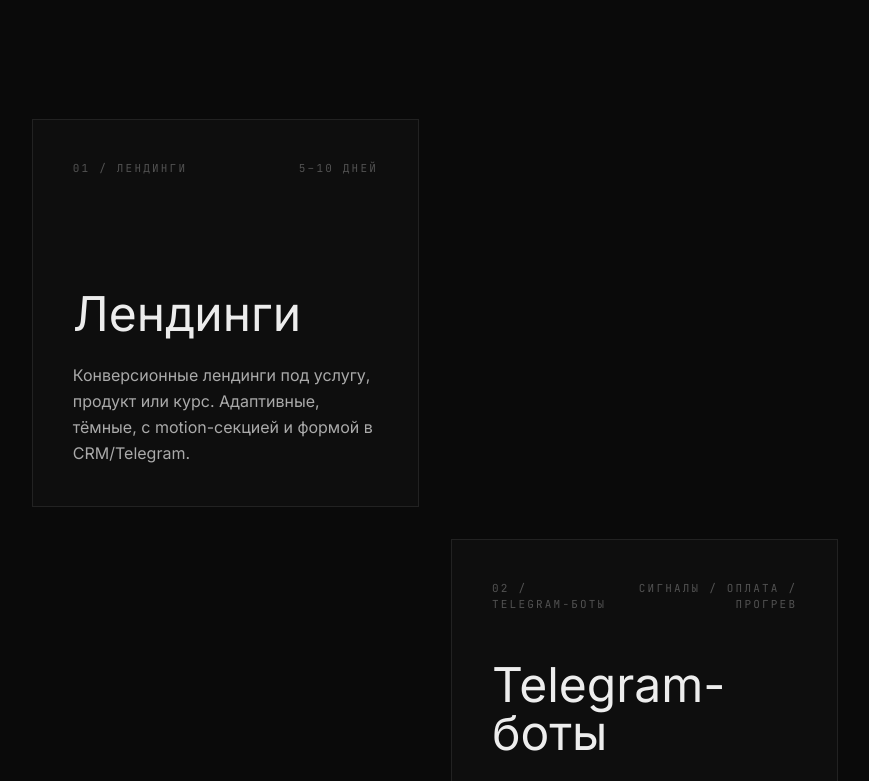
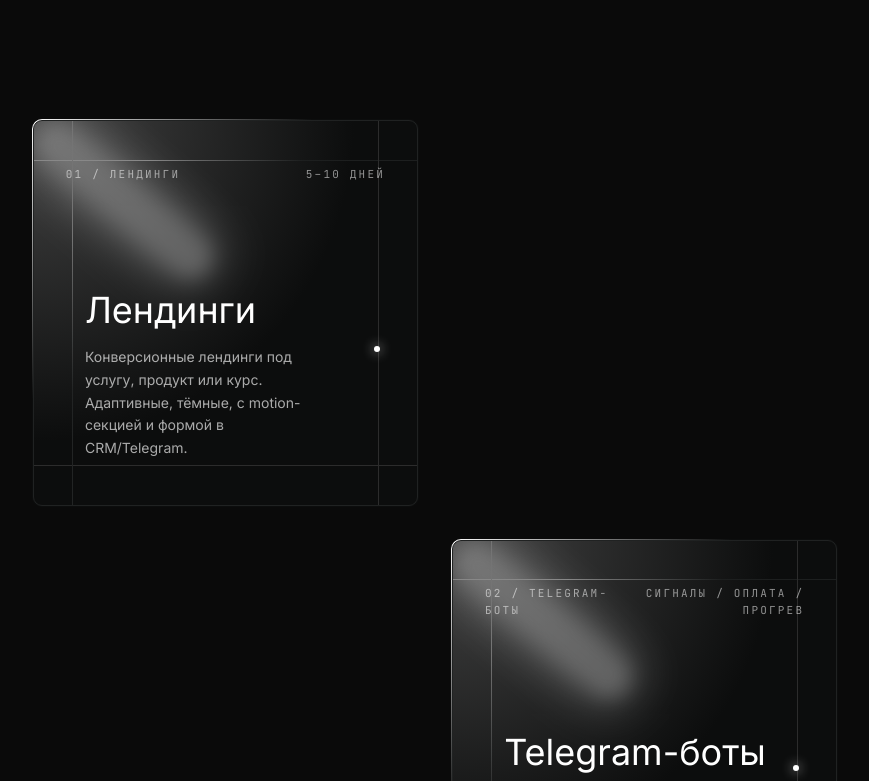
Before and after one commit to iamshouu/temat, a React (Vite) app: page / in a window 1280 px wide. Shown: the part 1319-2100 px from the top of the page, without its empty margins (237-1106 px from the left). Built offline with nearby package versions, Linux system fonts and the light colour scheme.

Commit message:
feat(services): swap 3d-card for ServiceCard — gradient border, animated traveling dot, light ray, decorative inset lines (Uiverse-inspired)

```diff
--- /dev/null
+++ b/src/components/ServiceCard.tsx
@@ -0,0 +1,100 @@
+import { motion } from 'motion/react'
+
+type Props = {
+  num: string
+  title: string
+  sub: string
+  body: string
+}
+
+export function ServiceCard({ num, title, sub, body }: Props) {
+  return (
+    <div
+      className="relative w-full aspect-square rounded-[10px] p-px overflow-hidden"
+      style={{
+        background: 'radial-gradient(circle 280px at 0% 0%, #FFFFFF, #0C0D0D)',
+      }}
+    >
+      {/* Точка, обегающая периметр карточки */}
+      <motion.span
+        aria-hidden
+        className="absolute z-30 rounded-full bg-white"
+        style={{
+          width: 6,
+          height: 6,
+          boxShadow: '0 0 12px rgba(255,255,255,0.9)',
+        }}
+        animate={{
+          top: ['10%', '10%', 'calc(100% - 30px)', 'calc(100% - 30px)', '10%'],
+          right: ['10%', 'calc(100% - 35px)', 'calc(100% - 35px)', '10%', '10%'],
+        }}
+        transition={{ duration: 8, repeat: Infinity, ease: 'linear' }}
+      />
+
+      {/* Внутренняя карточка */}
+      <div
+        className="relative h-full w-full overflow-hidden rounded-[9px] border border-[#202222] p-6 md:p-8 flex flex-col justify-between text-white"
+        style={{
+          background: 'radial-gradient(circle 320px at 0% 0%, #444444, #0C0D0D)',
+        }}
+      >
+        {/* Размытый ray-glow в верхне-левой части */}
+        <div
+          aria-hidden
+          className="pointer-events-none absolute"
+          style={{
+            width: 220,
+            height: 45,
+            borderRadius: 100,
+            backgroundColor: '#C7C7C7',
+            opacity: 0.4,
+            boxShadow: '0 0 50px #FFFFFF',
+            filter: 'blur(10px)',
+            transformOrigin: '10%',
+            top: 0,
+            left: 0,
+            transform: 'rotate(40deg)',
+          }}
+        />
+
+        {/* Декоративные линии — верх / низ / лево / право, на 10% от краёв */}
+        <div
+          aria-hidden
+          className="pointer-events-none absolute left-0 top-[10%] h-px w-full"
+          style={{ background: 'linear-gradient(90deg, #888888 30%, #1D1F1F 70%)' }}
+        />
+        <div
+          aria-hidden
+          className="pointer-events-none absolute left-0 bottom-[10%] h-px w-full bg-[#2C2C2C]"
+        />
+        <div
+          aria-hidden
+          className="pointer-events-none absolute left-[10%] top-0 h-full w-px"
+          style={{ background: 'linear-gradient(180deg, #747474 30%, #222424 70%)' }}
+        />
+        <div
+          aria-hidden
+          className="pointer-events-none absolute right-[10%] top-0 h-full w-px bg-[#2C2C2C]"
+        />
+
+        {/* Мета-строка */}
+        <div className="relative z-10 flex items-baseline justify-between gap-4 pt-[4%]">
+          <span className="font-mono text-[11px] uppercase tracking-[0.2em] text-white/55">
+            {num} / {title.toLowerCase()}
+          </span>
+          <span className="font-mono text-[11px] uppercase tracking-[0.2em] text-white/55 text-right">
+            {sub}
+          </span>
+        </div>
+
+        {/* Заголовок + описание */}
+        <div className="relative z-10 flex flex-col gap-4 pb-[4%] pl-[6%]">
+          <h3 className="font-display font-light text-3xl md:text-4xl leading-tight text-white">
+            {title}
+          </h3>
+          <p className="text-white/65 text-sm leading-relaxed max-w-[80%]">{body}</p>
+        </div>
+      </div>
+    </div>
+  )
+}
--- a/src/components/Services.tsx
+++ b/src/components/Services.tsx
@@ -1,7 +1,7 @@
 import { motion } from 'motion/react'
 import { SectionLabel } from './SectionLabel'
 import { TracingBeam } from './TracingBeam'
-import { CardBody, CardContainer, CardItem } from './ThreeDCard'
+import { ServiceCard } from './ServiceCard'
 
 const SERVICES = [
   {
@@ -62,42 +62,9 @@
             whileInView={{ opacity: 1 }}
             viewport={{ once: true, margin: '-80px' }}
             transition={{ duration: 0.6, delay: (i % 2) * 0.1 }}
-            className={`w-full ${positions[i]}`}
+            className={`w-full md:max-w-[420px] ${positions[i]}`}
           >
-            <CardContainer
-              containerClassName="w-full md:max-w-[420px]"
-              className="w-full"
-            >
-              <CardBody className="group relative aspect-square w-full border border-muted/30 bg-surface/40 p-8 md:p-10 transition-colors duration-300 hover:border-accent flex flex-col justify-between">
-                <CardItem
-                  translateZ={20}
-                  className="flex items-baseline justify-between gap-4 w-full"
-                >
-                  <span className="font-mono text-[11px] uppercase tracking-[0.2em] text-muted">
-                    {s.id} / {s.title.toLowerCase()}
-                  </span>
-                  <span className="font-mono text-[11px] uppercase tracking-[0.2em] text-muted text-right">
-                    {s.sub}
-                  </span>
-                </CardItem>
-                <div className="flex flex-col gap-6">
-                  <CardItem
-                    as="h3"
-                    translateZ={60}
-                    className="font-display font-light text-4xl md:text-5xl leading-tight group-hover:text-accent"
-                  >
-                    {s.title}
-                  </CardItem>
-                  <CardItem
-                    as="p"
-                    translateZ={30}
-                    className="text-text/70 leading-relaxed max-w-md"
-                  >
-                    {s.body}
-                  </CardItem>
-                </div>
-              </CardBody>
-            </CardContainer>
+            <ServiceCard num={s.id} title={s.title} sub={s.sub} body={s.body} />
           </motion.div>
           )
         })}
--- a/src/components/ThreeDCard.tsx
+++ /dev/null
@@ -1,131 +0,0 @@
-import {
-  useRef,
-  useState,
-  useEffect,
-  createContext,
-  useContext,
-  type ReactNode,
-  type MouseEvent,
-  type ComponentPropsWithoutRef,
-  type ElementType,
-} from 'react'
-
-const MouseEnterContext = createContext<[boolean, (b: boolean) => void] | undefined>(undefined)
-
-function useMouseEnter() {
-  const ctx = useContext(MouseEnterContext)
-  if (!ctx) throw new Error('CardItem must be rendered inside <CardContainer>')
-  return ctx
-}
-
-type CardContainerProps = {
-  children: ReactNode
-  className?: string
-  containerClassName?: string
-}
-
-export function CardContainer({
-  children,
-  className = '',
-  containerClassName = '',
-}: CardContainerProps) {
-  const innerRef = useRef<HTMLDivElement>(null)
-  const [isMouseEntered, setIsMouseEntered] = useState(false)
-
-  const handleMouseMove = (e: MouseEvent<HTMLDivElement>) => {
-    if (!innerRef.current) return
-    const { left, top, width, height } = innerRef.current.getBoundingClientRect()
-    const x = (e.clientX - left - width / 2) / 22
-    const y = (e.clientY - top - height / 2) / 22
-    innerRef.current.style.transform = `rotateY(${x}deg) rotateX(${-y}deg)`
-  }
-
-  const handleMouseEnter = () => setIsMouseEntered(true)
-
-  const handleMouseLeave = () => {
-    if (!innerRef.current) return
-    setIsMouseEntered(false)
-    innerRef.current.style.transform = 'rotateY(0deg) rotateX(0deg)'
-  }
-
-  return (
-    <MouseEnterContext.Provider value={[isMouseEntered, setIsMouseEntered]}>
-      <div className={containerClassName} style={{ perspective: '1000px' }}>
-        <div
-          ref={innerRef}
-          onMouseEnter={handleMouseEnter}
-          onMouseMove={handleMouseMove}
-          onMouseLeave={handleMouseLeave}
-          className={`relative transition-transform duration-200 ease-out ${className}`}
-          style={{ transformStyle: 'preserve-3d' }}
-        >
-          {children}
-        </div>
-      </div>
-    </MouseEnterContext.Provider>
-  )
-}
-
-type CardBodyProps = {
-  children: ReactNode
-  className?: string
-}
-
-export function CardBody({ children, className = '' }: CardBodyProps) {
-  return (
-    <div
-      className={`[transform-style:preserve-3d] [&>*]:[transform-style:preserve-3d] ${className}`}
-    >
-      {children}
-    </div>
-  )
-}
-
-type CardItemProps<T extends ElementType = 'div'> = {
-  as?: T
-  children: ReactNode
-  className?: string
-  translateX?: number | string
-  translateY?: number | string
-  translateZ?: number | string
-  rotateX?: number | string
-  rotateY?: number | string
-  rotateZ?: number | string
-} & Omit<ComponentPropsWithoutRef<T>, 'children' | 'className'>
-
-export function CardItem<T extends ElementType = 'div'>({
-  as,
-  children,
-  className = '',
-  translateX = 0,
-  translateY = 0,
-  translateZ = 0,
-  rotateX = 0,
-  rotateY = 0,
-  rotateZ = 0,
-  ...rest
-}: CardItemProps<T>) {
-  const Tag = (as ?? 'div') as ElementType
-  const ref = useRef<HTMLElement>(null)
-  const [isMouseEntered] = useMouseEnter()
-
-  useEffect(() => {
-    if (!ref.current) return
-    if (isMouseEntered) {
-      ref.current.style.transform = `translateX(${translateX}px) translateY(${translateY}px) translateZ(${translateZ}px) rotateX(${rotateX}deg) rotateY(${rotateY}deg) rotateZ(${rotateZ}deg)`
-    } else {
-      ref.current.style.transform =
-        'translateX(0px) translateY(0px) translateZ(0px) rotateX(0deg) rotateY(0deg) rotateZ(0deg)'
-    }
-  }, [isMouseEntered, translateX, translateY, translateZ, rotateX, rotateY, rotateZ])
-
-  return (
-    <Tag
-      ref={ref as never}
-      className={`transition-transform duration-200 ease-out ${className}`}
-      {...(rest as ComponentPropsWithoutRef<ElementType>)}
-    >
-      {children}
-    </Tag>
-  )
-}
```
